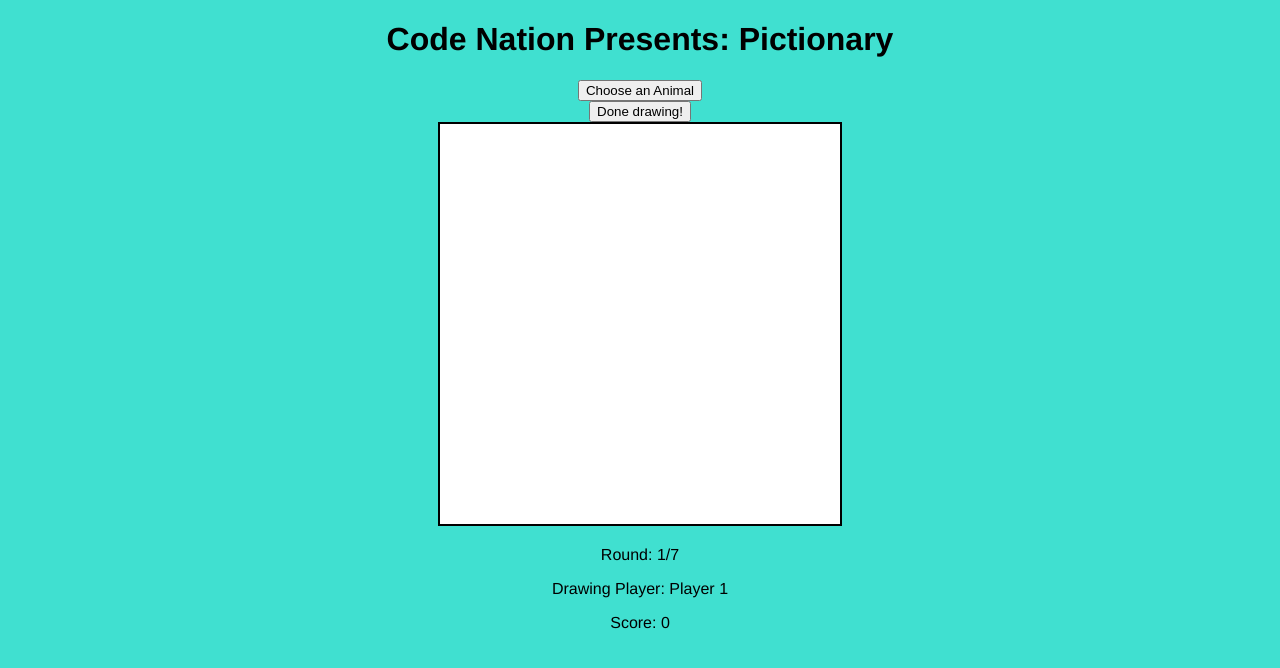
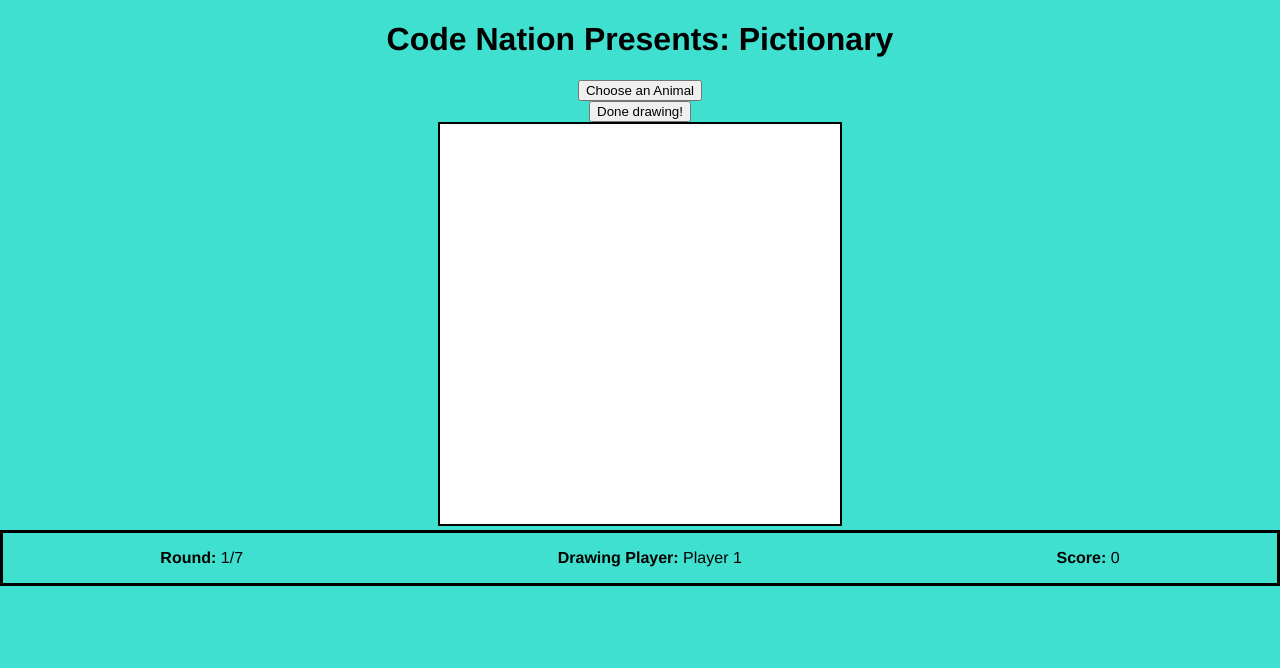
Before and after one commit to MichaelOppong/Pictionary, a React (Create React App) app: page / in a window 1280 px wide. Shown: the top 668 px of the page. Built offline with nearby package versions, Linux system fonts and the light colour scheme; the HTML template or start-up script is replaced by a standard one.

Commit message:
scoreboard styling

```diff
--- a/src/App.css
+++ b/src/App.css
@@ -12,3 +12,10 @@ body{
 canvas{
   background:white;
 }
+
+.scoreboard {
+  border:solid black 3px;
+  display: flex;
+  justify-content:space-around;
+
+}
--- a/src/Scoreboard.js
+++ b/src/Scoreboard.js
@@ -2,14 +2,16 @@ import React from 'react';
 
 function Scoreboard(props){
     return(
-        <div>
+        <div className='scoreboard'>
             <div>
-                <p>Round: {props.round}/7</p>
-                <p>Drawing Player: Player {props.drawingPlayer}</p>
+                <p><strong>Round:</strong> {props.round}/7</p>
+            </div>
+            <div>
+                <p><strong>Drawing Player:</strong> Player {props.drawingPlayer}</p>
             </div>
             <div>
                 <div>
-                    <p>Score: {props.score}</p>
+                    <p><strong>Score:</strong> {props.score}</p>
                 </div>
             </div>
 
```
